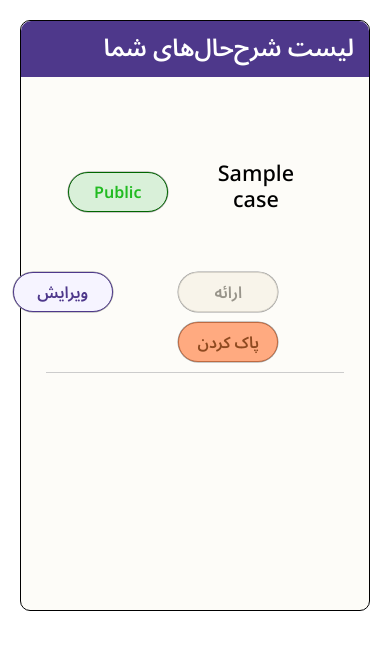
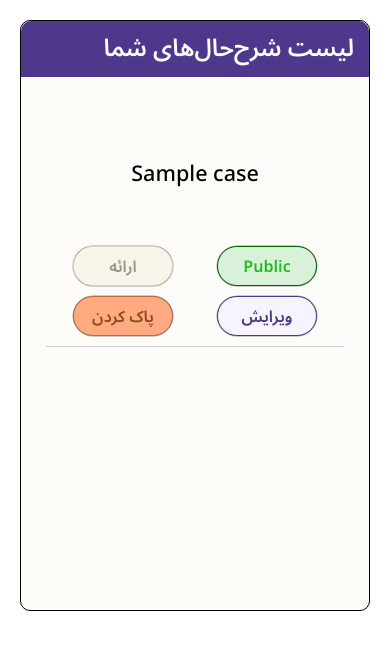
Before and after one commit to Reyhanishere/HxDjango4, a Django app: page /accounts/dashboard/ in a window 390 px wide. Shown: the part 55-706 px from the top of the page. Run offline with Django 4.2, Linux system fonts and the light colour scheme; a user stored in the database is signed in; tables that the repository leaves empty hold one stand-in row (values such as "Sample post").

Commit message:
span is for title not the h4

```diff
--- a/static/css/style_panel.css
+++ b/static/css/style_panel.css
@@ -179,7 +179,7 @@ body {
         padding: 10px;
         border-bottom: 1px solid #CCC;
     }
-    h4 {
+    .title {
         grid-column: span 3;
     }
 }
@@ -205,7 +205,7 @@ body {
         padding: 10px;
         border-bottom: 1px solid #CCC;
     }
-    h4 {
+    .title {
         grid-column: span 4;
     }
     .itemBTN {
```
